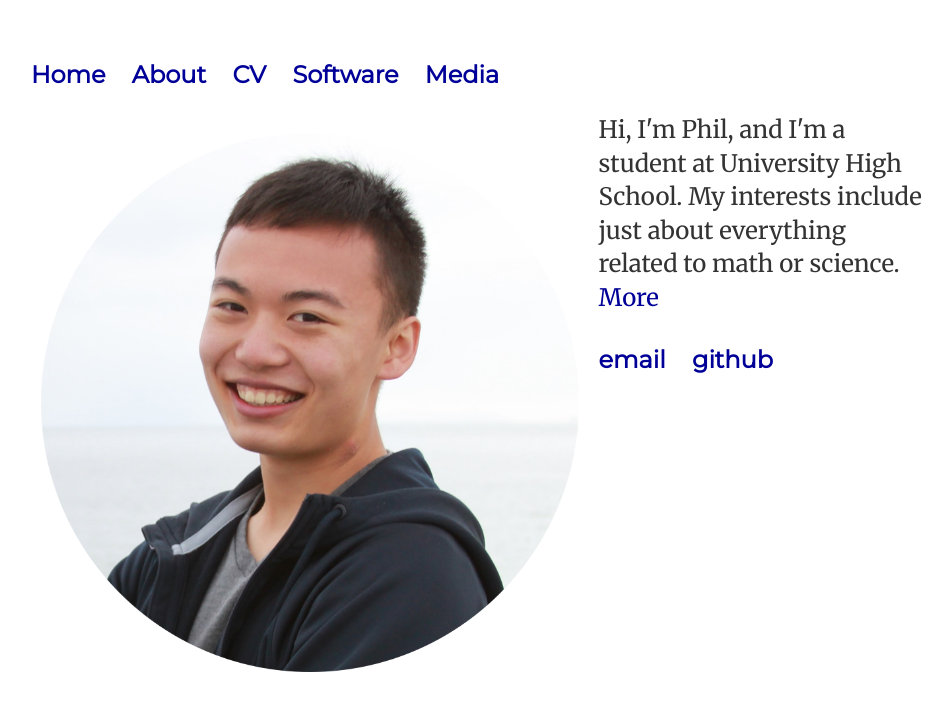
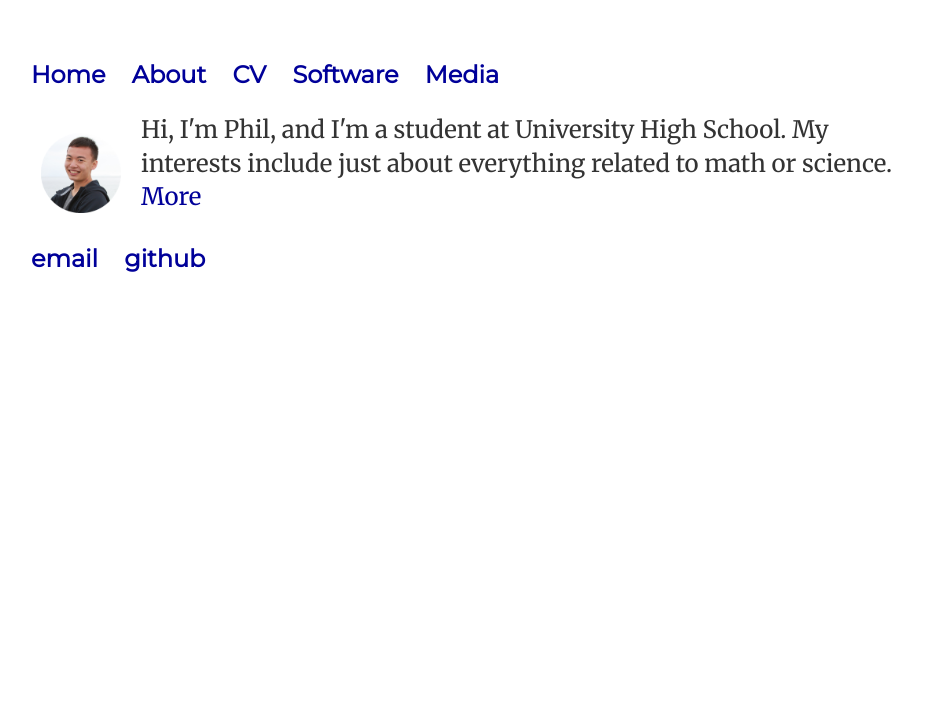
Before and after one commit to philhchen/philhchen.github.io, a Jekyll site: the page built from index.html, in a window 1280 px wide. Shown: the top 711 px of the page, without its empty margins (161-1113 px from the left). Built offline with Jekyll 4.4.1, drawn with Linux system fonts in a browser that asks for light colours.

Commit message:
Update index.html

```diff
--- a/index.html
+++ b/index.html
@@ -4,7 +4,7 @@ title: Phil Chen
 ---
 <div class="home">
 	<body>
-	<img  src="img/pchen_pfp.png" style="width:60%;height=60%">
+	<img  src="img/pchen_pfp.png" style="width:80px;height=80px">
 	<p>Hi, I'm Phil, and I'm a student at University High School.
 		My interests include just about everything related to math or science.
 		<a href="/about">More</a></p>
```
